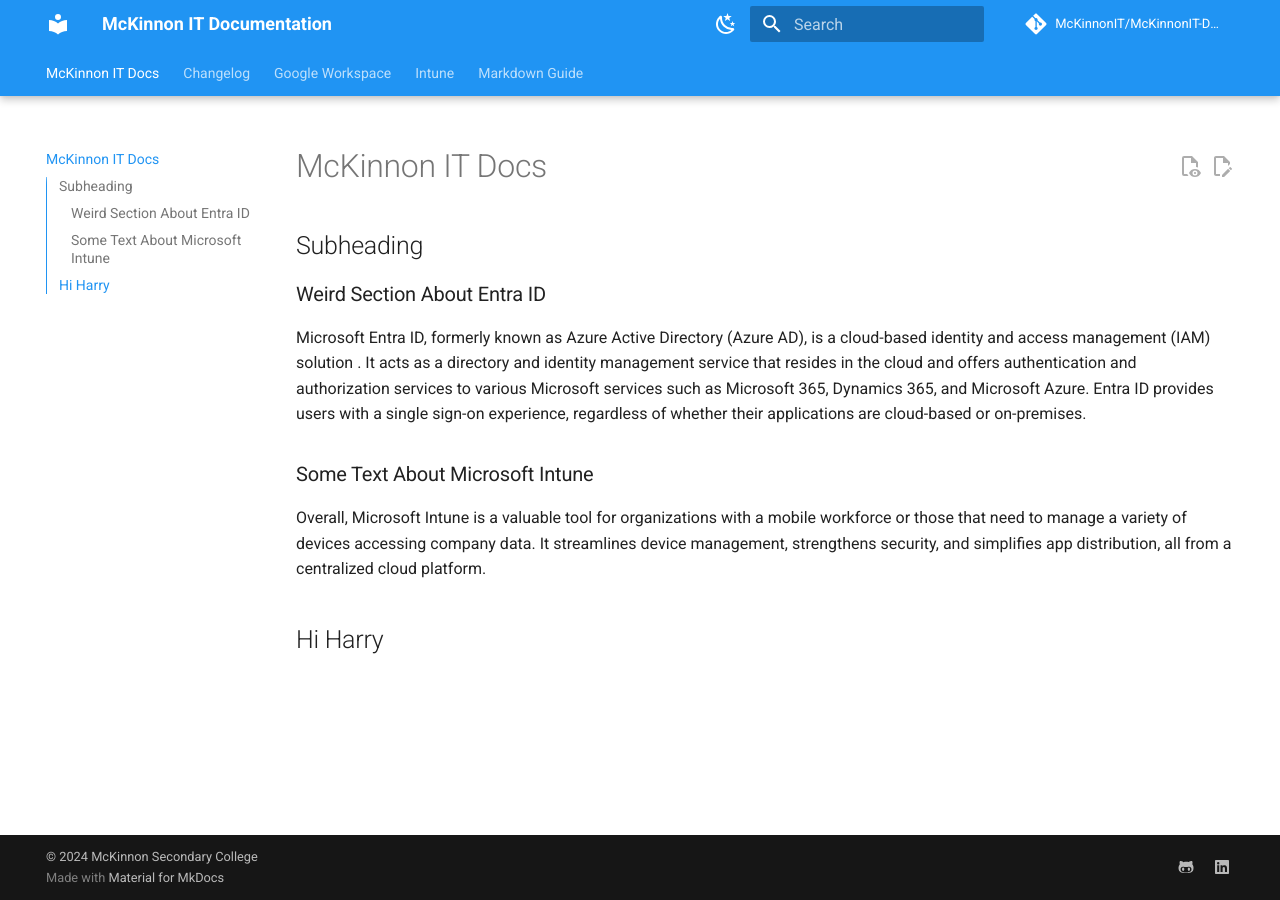
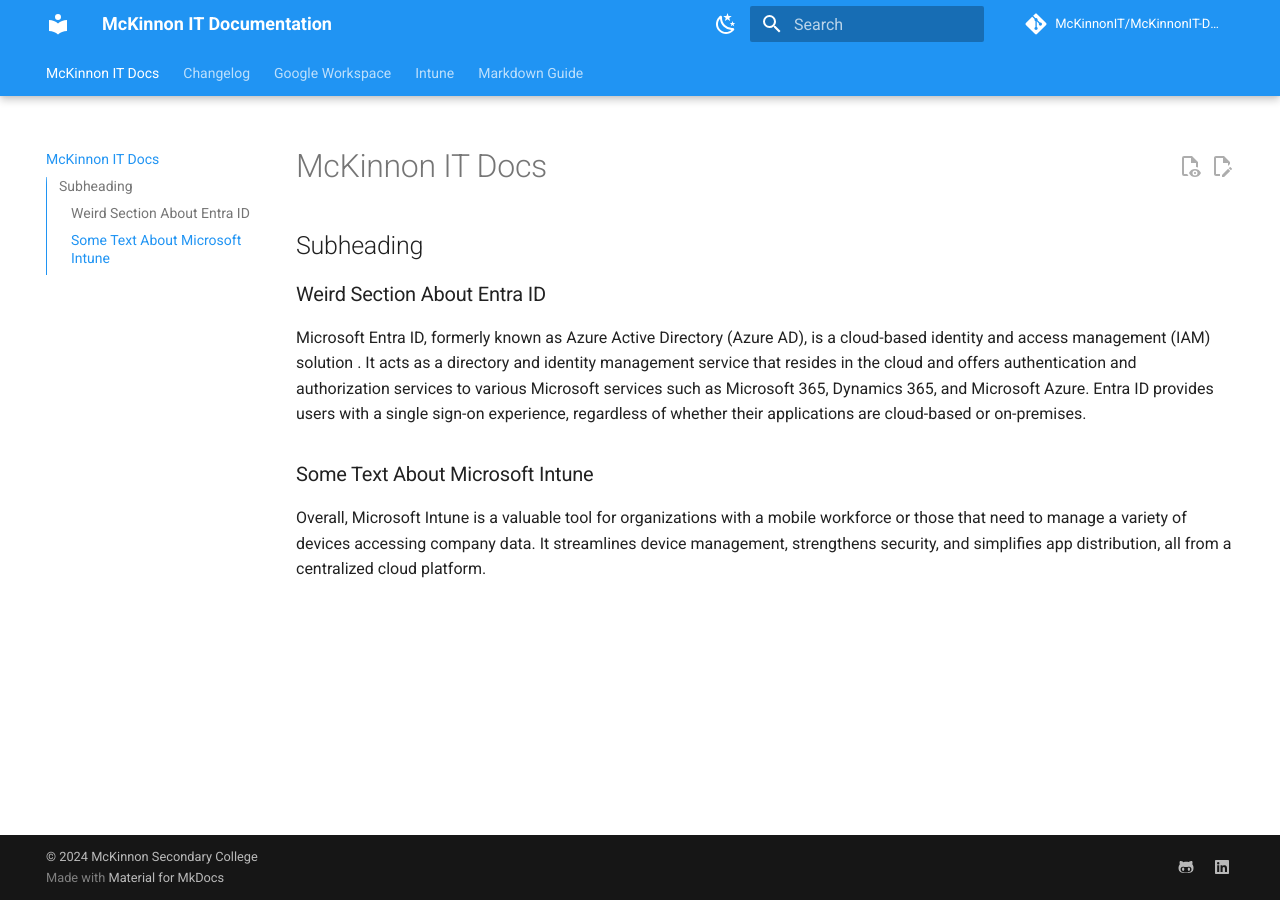
Before and after one commit to McKinnonIT/McKinnonIT-Docs, an MkDocs documentation site: the page built from docs/index.md, in a window 1280 px wide. Built offline with MkDocs 1.6.1 and Material for MkDocs 9.7.7, drawn with Linux system fonts in a browser that asks for light colours; comment, search, counter and statistics services are not loaded.

Commit message:
Removed Harry greeting.

```diff
--- a/docs/index.md
+++ b/docs/index.md
@@ -13,5 +13,3 @@
 ### Some Text About Microsoft Intune
 
 Overall, Microsoft Intune is a valuable tool for organizations with a mobile workforce or those that need to manage a variety of devices accessing company data. It streamlines device management, strengthens security, and simplifies app distribution, all from a centralized cloud platform.
-
-## Hi Harry
```
